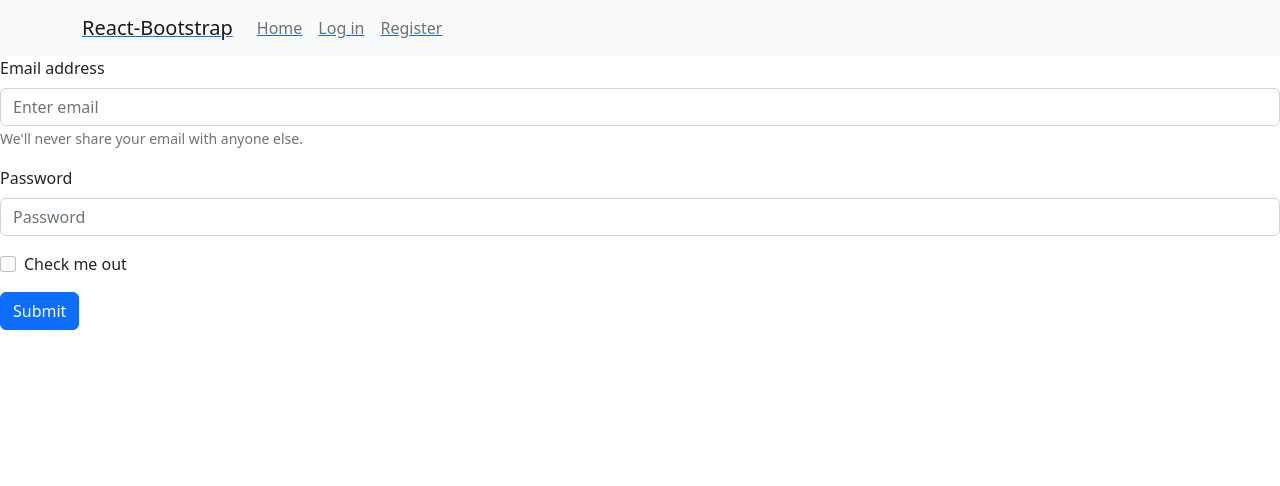
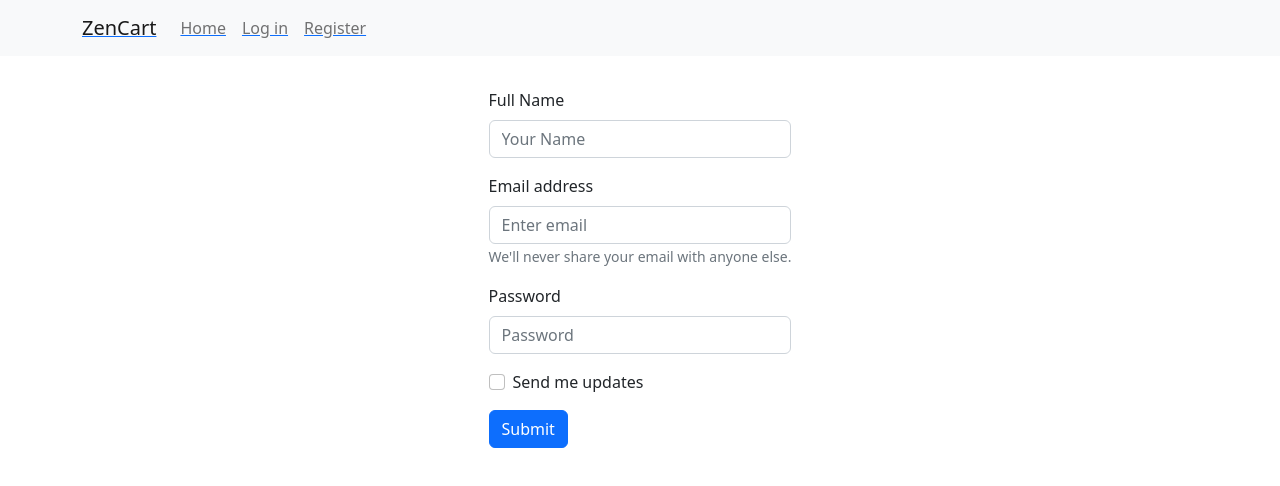
Before and after one commit to AndrewAC21/React-bootstrap, a React (Vite) app: page /register in a window 1280 px wide. Shown: the top 486 px of the page. Built offline with nearby package versions, Linux system fonts and the light colour scheme.

Commit message:
styled the forms

```diff
--- a/index.html
+++ b/index.html
@@ -15,7 +15,7 @@
       href="https://justinmahar.gallerycdn.vsassets.io/extensions/justinmahar/react-bootstrap-snippets/2.1.0/1674710651199/Microsoft.VisualStudio.Services.Icons.Default"
     />
     <meta name="viewport" content="width=device-width, initial-scale=1.0" />
-    <title>Vite + React</title>
+    <title>ZenCart</title>
   </head>
   <body>
     <div id="root"></div>
--- a/src/components/Form/LogIn.jsx
+++ b/src/components/Form/LogIn.jsx
@@ -4,6 +4,8 @@ import Button from 'react-bootstrap/Button'
 
 export default function LogIn() {
   return (
+    <div className="form-container">
+
    <Form>
       <Form.Group className="mb-3" controlId="formBasicEmail">
         <Form.Label>Email address</Form.Label>
@@ -18,11 +20,12 @@ export default function LogIn() {
         <Form.Control type="password" placeholder="Password" />
       </Form.Group>
       <Form.Group className="mb-3" controlId="formBasicCheckbox">
-        <Form.Check type="checkbox" label="Check me out" />
+        <Form.Check type="checkbox" label="Remember me" />
       </Form.Group>
       <Button variant="primary" type="submit">
         Submit
       </Button>
     </Form>
+    </div>
   )
 }
--- a/src/components/Form/Register.jsx
+++ b/src/components/Form/Register.jsx
@@ -4,8 +4,14 @@ import Button from "react-bootstrap/Button";
 
 export default function Register() {
   return (
+
+    <div className="form-container">
     <Form>
-      <Form.Group className="mb-3" controlId="formBasicEmail">
+      <Form.Group className="mb-3" controlId="formBasicName">
+        <Form.Label>Full Name</Form.Label>
+        <Form.Control type="text" placeholder="Your Name" />
+      </Form.Group>
+     <Form.Group className="mb-3" controlId="formBasicEmail">
         <Form.Label>Email address</Form.Label>
         <Form.Control type="email" placeholder="Enter email" />
         <Form.Text className="text-muted">
@@ -17,12 +23,14 @@ export default function Register() {
         <Form.Label>Password</Form.Label>
         <Form.Control type="password" placeholder="Password" />
       </Form.Group>
+
       <Form.Group className="mb-3" controlId="formBasicCheckbox">
-        <Form.Check type="checkbox" label="Check me out" />
+        <Form.Check type="checkbox" label="Send me updates" />
       </Form.Group>
       <Button variant="primary" type="submit">
         Submit
       </Button>
     </Form>
+    </div>
   );
 }
--- a/src/components/NavBar.jsx
+++ b/src/components/NavBar.jsx
@@ -8,7 +8,7 @@ export default function NavBar() {
     <Navbar bg="light" expand="lg">
       <Container>
         <Link to="/">
-          <Navbar.Brand>React-Bootstrap</Navbar.Brand>
+          <Navbar.Brand>ZenCart</Navbar.Brand>
         </Link>
         <Navbar.Toggle aria-controls="basic-navbar-nav" />
         <Navbar.Collapse id="basic-navbar-nav">
--- a/src/pages/FormPage.jsx
+++ /dev/null
@@ -1,6 +0,0 @@
-import React from "react";
-import Form from "../components/Form/Form";
-
-export default function FormPage() {
-  return <Form />;
-}
--- /dev/null
+++ b/src/scss/_forms.scss
@@ -0,0 +1,6 @@
+.form-container {
+  margin-top: 2rem;
+  width: 100%;
+  display: flex;
+  justify-content: center;
+}
--- a/src/scss/style.scss
+++ b/src/scss/style.scss
@@ -7,4 +7,5 @@ $md: 16px;
 $lg: 18px;
 
 @import "./main-page";
+@import "./forms";
 @import "~bootstrap/scss/bootstrap";
--- a/src/services/fetchProducts.js
+++ b/src/services/fetchProducts.js
@@ -3,6 +3,7 @@ import axios from "axios";
 const BASE_URL = "https://fakestoreapi.com/products";
 async function getProducts() {
   let res = await axios.get(BASE_URL);
+  console.log('call')
   return res.data;
 }
 
```
Also changed, not shown: src/components/Form/Form.jsx (deleted, +0 -19 lines).
